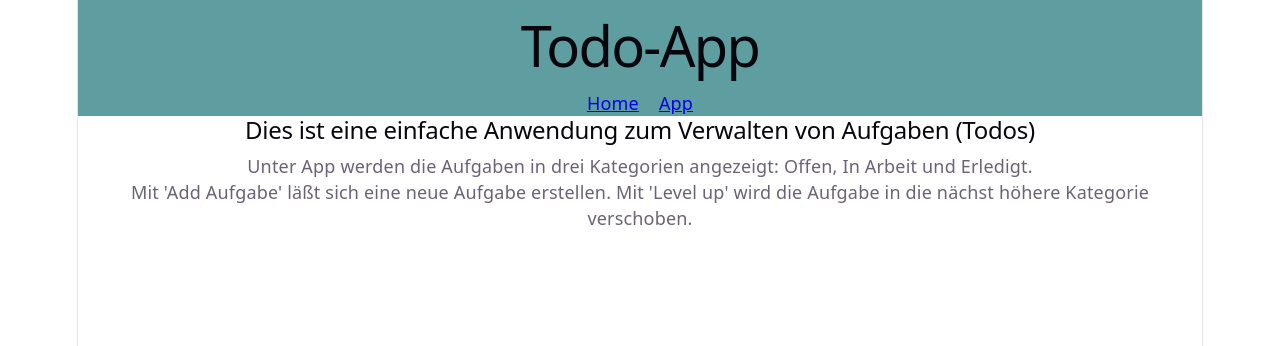
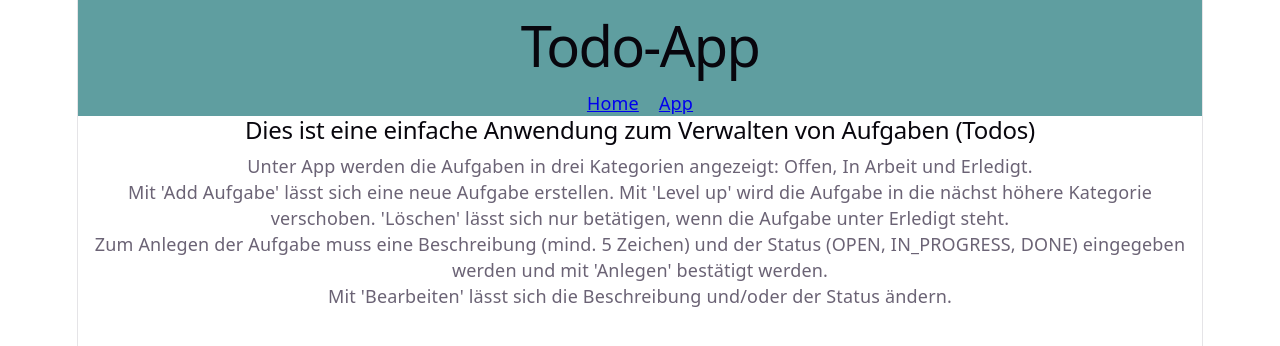
Before and after one commit to m-reinisch/FullStackProject, a React (Vite) app in the folder frontend/: page / in a window 1280 px wide. Shown: the top 346 px of the page. Built offline with nearby package versions, Linux system fonts and the light colour scheme; no server answers.

Commit message:
bugs fixed

```diff
--- a/frontend/src/EditTodo.tsx
+++ b/frontend/src/EditTodo.tsx
@@ -12,7 +12,7 @@ type EditTodoProps= {
     change: () => void
 }
 
-export default function EditTodo(props: Readonly<EditTodoProps>) {
+export default function EditTodo({change}: Readonly<EditTodoProps>) {
     const param= useParams();
     const {register, handleSubmit, reset, formState: {errors, isValid}} =
         useForm<FormValues>({mode: "onChange"})
@@ -25,7 +25,7 @@ export default function EditTodo(props: Readonly<EditTodoProps>) {
             status: data.status
         }
         axios.put("/api/todo/" + param.id, upTodo)
-            .then( () => props.change() )
+            .then( () => change() )
             .catch( (error_) => console.log(error_) )
         nav("/todos")
     }
@@ -39,7 +39,7 @@ export default function EditTodo(props: Readonly<EditTodoProps>) {
 
     useEffect(() => {
         loadEdit()
-    });
+    }, []);
 
     return(
         <div>
--- a/frontend/src/Home.tsx
+++ b/frontend/src/Home.tsx
@@ -3,8 +3,12 @@ export default function Home() {
         <>
             <h2>Dies ist eine einfache Anwendung zum Verwalten von Aufgaben (Todos)</h2>
             <p>Unter App werden die Aufgaben in drei Kategorien angezeigt: Offen, In Arbeit und Erledigt.<br/>
-                Mit 'Add Aufgabe' läßt sich eine neue Aufgabe erstellen. Mit 'Level up' wird die Aufgabe
-                in die nächst höhere Kategorie verschoben.
+                Mit 'Add Aufgabe' lässt sich eine neue Aufgabe erstellen. Mit 'Level up' wird die Aufgabe
+                in die nächst höhere Kategorie verschoben. 'Löschen' lässt sich nur betätigen, wenn die
+                Aufgabe unter Erledigt steht.<br/>
+                Zum Anlegen der Aufgabe muss eine Beschreibung (mind. 5 Zeichen) und der Status (OPEN, IN_PROGRESS, DONE)
+                eingegeben werden und mit 'Anlegen' bestätigt werden.<br/>
+                Mit 'Bearbeiten' lässt sich die Beschreibung und/oder der Status ändern.
             </p>
         </>
     )
```
